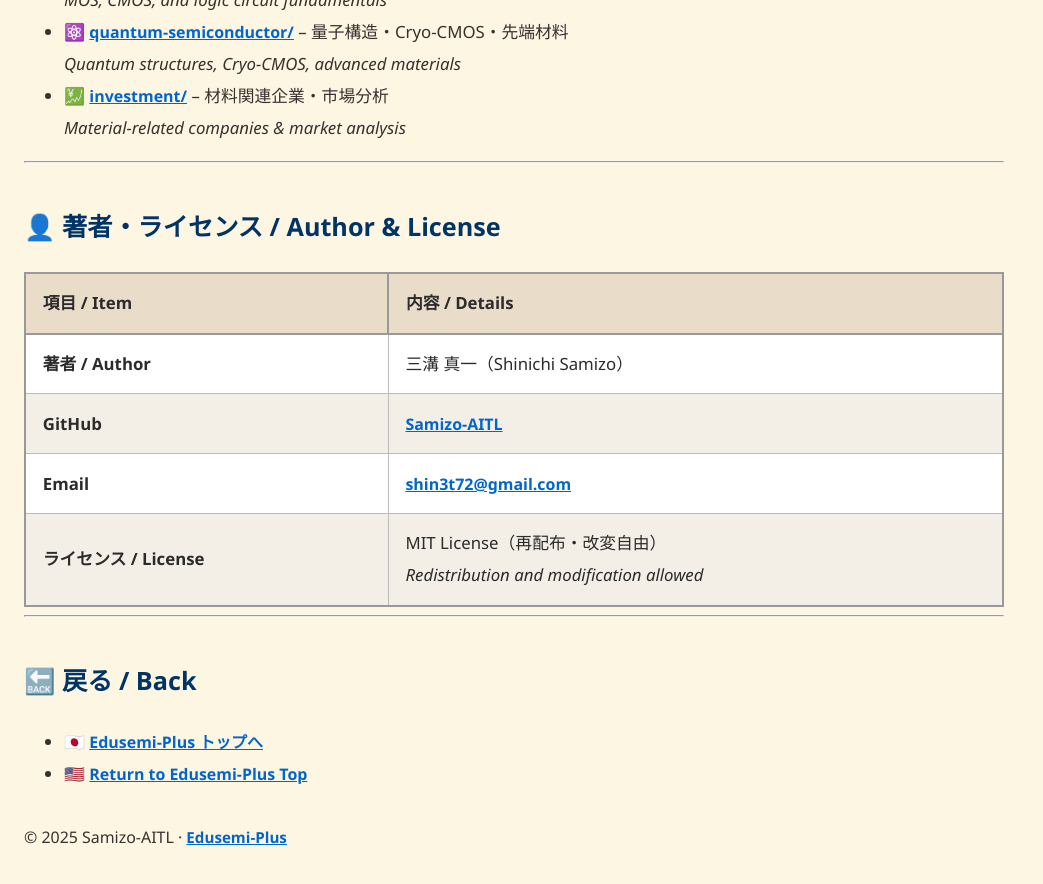
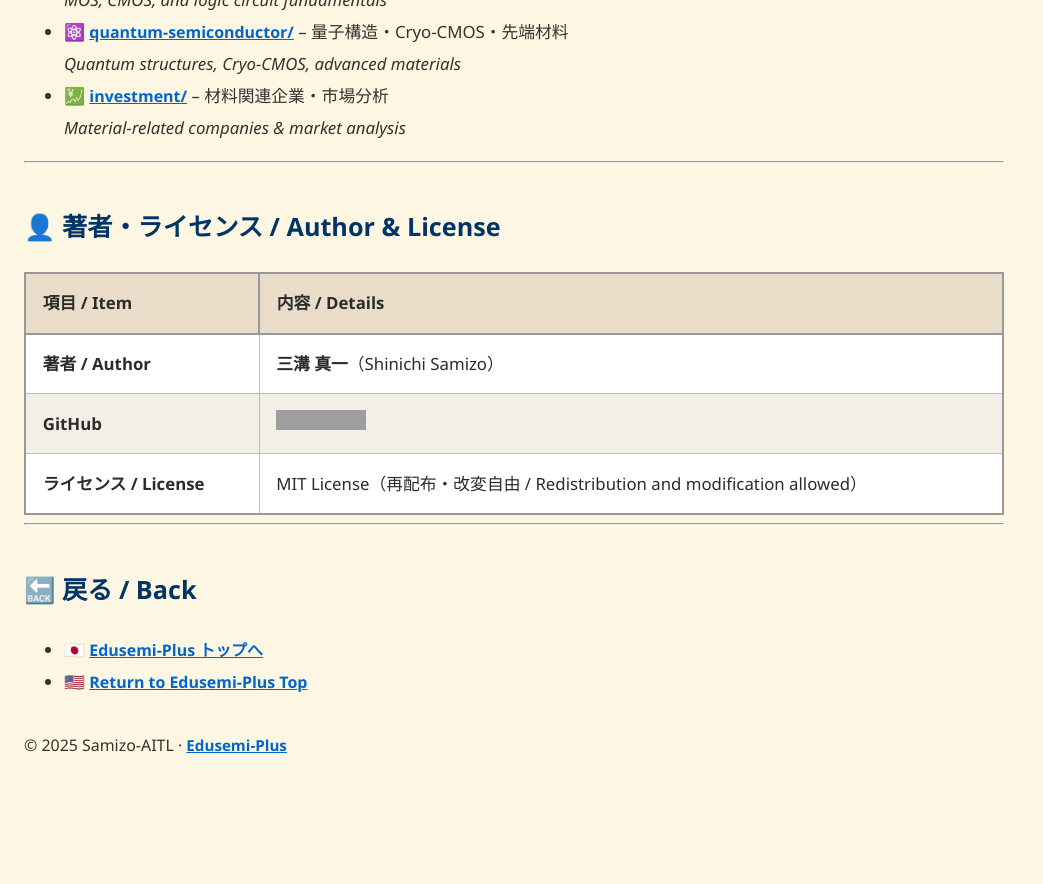
Before and after one commit to Samizo-AITL/Edusemi-Plus, a Jekyll site: the page built from materials/index.md, in a window 1280 px wide and 900 px high, scrolled down 2696 px. Shown: the top 884 px of the window, without its empty margins (0-1043 px from the left). Built offline with Jekyll 4.4.1, drawn with Linux system fonts in a browser that asks for light colours; after the commit the page ends 3505 px from its top, so only the background shows below that; grey boxes are pictures that could not be loaded.

Commit message:
Update index.md

```diff
--- a/materials/index.md
+++ b/materials/index.md
@@ -78,10 +78,9 @@
 
 | **項目 / Item** | **内容 / Details** |
 |-----------------|--------------------|
-| **著者 / Author** | 三溝 真一（Shinichi Samizo） |
-| **GitHub** | [Samizo-AITL](https://github.com/Samizo-AITL) |
-| **Email** | [shin3t72@gmail.com](mailto:shin3t72@gmail.com) |
-| **ライセンス / License** | MIT License（再配布・改変自由）<br>_Redistribution and modification allowed_ |
+| **著者 / Author** | **三溝 真一**（Shinichi Samizo） |
+| **GitHub** | [![GitHub](https://img.shields.io/badge/GitHub-Samizo--AITL-blue?style=for-the-badge&logo=github)](https://github.com/Samizo-AITL) |
+| **ライセンス / License** | MIT License（再配布・改変自由 / Redistribution and modification allowed） |
 
 ---
 
```
